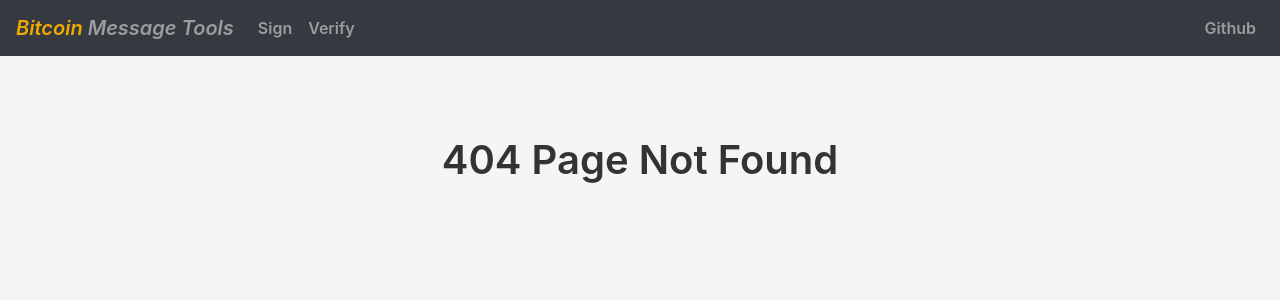
After one commit to shadowy-pycoder/BitcoinMessageTools, a Flask app: template website/templates/404.html in a window 1280 px wide. The commit adds this page. Shown: the top 300 px of the page. Run offline with Flask 2, Linux system fonts and the light colour scheme; the template is opened without the code that fills it, so the values that code supplies are empty; some libraries are stand-ins or nearby versions.

Commit message:
added 404 page

```diff
--- a/website/__init__.py
+++ b/website/__init__.py
@@ -4,6 +4,7 @@ from flask import Flask
 def create_app():
     app = Flask(__name__, instance_relative_config=True)
     app.config.from_pyfile('config.py', silent=True)
-    from .views import views
+    from .views import views, page_not_found
     app.register_blueprint(views, url_prefix='/')
+    app.register_error_handler(404, page_not_found)
     return app
--- a/website/forms.py
+++ b/website/forms.py
@@ -1,5 +1,5 @@
 from flask_wtf import FlaskForm
-from wtforms import StringField, SubmitField, SelectField, PasswordField, BooleanField, TextAreaField
+from wtforms import StringField, SubmitField, SelectField, BooleanField, TextAreaField
 from wtforms.validators import DataRequired
 
 
--- a/website/static/css/style.css
+++ b/website/static/css/style.css
@@ -105,7 +105,7 @@ span.brand {
 
 }
 
-label.title {
+.title {
 
     color: var(--TEXT-COLOR);
     font-weight: 600;
@@ -189,3 +189,7 @@ select {
     border-radius: .25rem;
     border: 1px solid var(--SELECT-BORDER-COLOR);
 }
+
+.error {
+    text-align: center;
+}
--- /dev/null
+++ b/website/templates/404.html
@@ -0,0 +1,8 @@
+{% extends 'base.html' %}
+{% block title %}Page Not Found{% endblock %}
+
+{% block content %}
+<div class="error">
+    <h1 class="title">404 Page Not Found</h1>
+</div>
+{% endblock %}
```
Also changed, not shown: website/views.py (+7 -3 lines).
